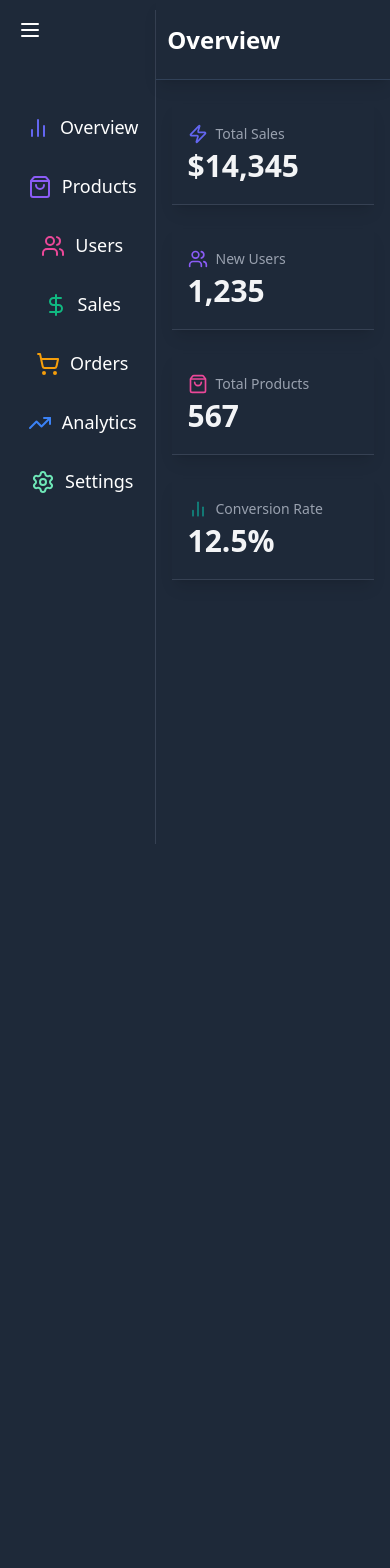
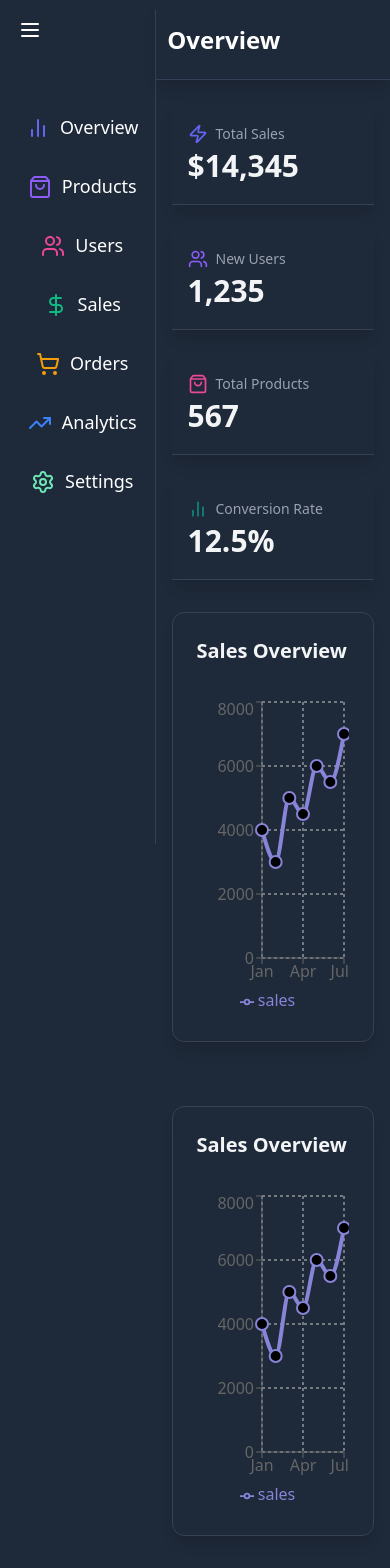
Before and after one commit to Bigbilly-github/Dashboard, a React (Vite) app: page / in a window 390 px wide. Shown: the top 1568 px of the page. Before the commit the page ends 844 px from the top, so only its background shows below. Built offline with nearby package versions, Linux system fonts and the light colour scheme.

Commit message:
created , styled and made responsive the salesoverviewchart(linechart)

```diff
--- /dev/null
+++ b/src/components/charts.jsx
@@ -0,0 +1,20 @@
+
+
+
+
+
+
+
+
+ function Charts (){
+
+    return(
+        <>
+        <section>
+
+        </section>
+        </>
+    )
+
+ }
+ export default Charts;
--- /dev/null
+++ b/src/components/salesoverviewchart.jsx
@@ -0,0 +1,42 @@
+
+import { AreaChart, Area, XAxis, YAxis, CartesianGrid, Tooltip, ResponsiveContainer, LineChart, Legend, Line } from "recharts";
+import {  motion } from "framer-motion";
+const Salesoverviewchart = () => {
+    const monthlySalesData = [
+	{ month: "Jan", sales: 4000 },
+	{ month: "Feb", sales: 3000 },
+	{ month: "Mar", sales: 5000 },
+	{ month: "Apr", sales: 4500 },
+	{ month: "May", sales: 6000 },
+	{ month: "Jun", sales: 5500 },
+	{ month: "Jul", sales: 7000 },
+];
+
+  return (
+    <motion.div className="bg-gray-800 bg-opacity-50 backdrop-blur-md shadow-lg rounded-xl p-6 border border-gray-700 mb-8"
+      initial={{ opacity: 0, y: 20 }}
+      animate={{ opacity: 1, y: 0 }}
+      transition={{ duration: 1 }}
+      >
+        <h1 className="text-xl font-semibold text-gray-100 mb-8">
+            Sales Overview
+        </h1>
+        <div className="h-80 w-full">
+            <ResponsiveContainer width="100%" height="100%">
+                <LineChart data={monthlySalesData}>
+                    <CartesianGrid strokeDasharray="3 3"/>
+                    <XAxis dataKey="month"/>
+                    <YAxis/>
+                    <Tooltip/>
+                    <Legend/>
+                    <Line type="monotone" dataKey="sales" stroke="#8884d8"  strokeWidth={4} dot={{fill:"#636gF1", strokeWidth:2, r:6}} activeDot={{r:8,strokeWidth:2}} />
+                </LineChart>
+                </ResponsiveContainer>
+
+        </div>
+
+    </motion.div>
+  )
+}
+
+export default Salesoverviewchart
--- a/src/components/statsdisplay.jsx
+++ b/src/components/statsdisplay.jsx
@@ -1,8 +1,9 @@
 
 
 import { BarChart2, ShoppingBag, Users, Zap } from "lucide-react";
-import Stats from "../components/stats";
+import Stats from "./global/stats";
 import {  motion } from "framer-motion";
+import Salesoverviewchart from "./salesoverviewchart";
 function StatsDisplay (){
 
     return(
@@ -20,7 +21,15 @@ function StatsDisplay (){
                      <Stats name="Conversion Rate" Icon={BarChart2} value="12.5%" color="#108981" />
 
 
+
+
+
             </motion.div>
+               <div className='grid grid-cols-1 lg:grid-cols-2 gap-8'>
+                        <Salesoverviewchart/>
+                         <Salesoverviewchart/>
+
+                    </div>
 
         </section>
         </>
--- a/src/pages/overview.jsx
+++ b/src/pages/overview.jsx
@@ -3,7 +3,7 @@
 import { Link } from "react-router-dom";
 import Sidebar from "../components/global/sidebar";
 import Header from "../components/global/header";
-import Stats from "../components/stats";
+import Stats from "../components/global/stats";
 import { Zap } from "lucide-react";
 import StatsDisplay from "../components/statsdisplay";
 
```
Also changed, not shown: src/components/global/stats.jsx (renamed from src/components/stats.jsx).
